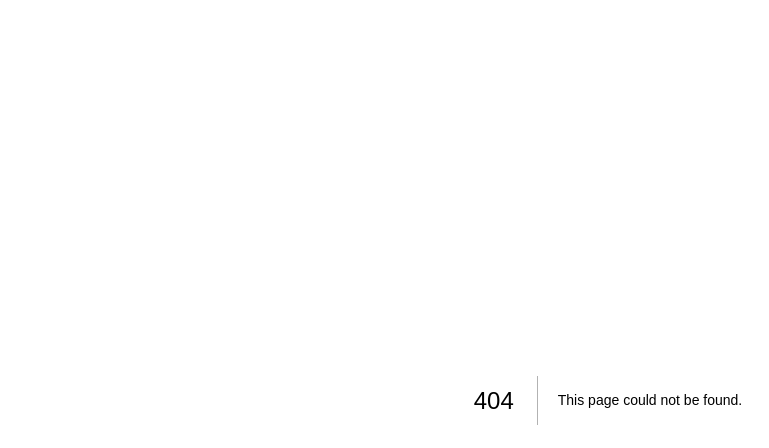
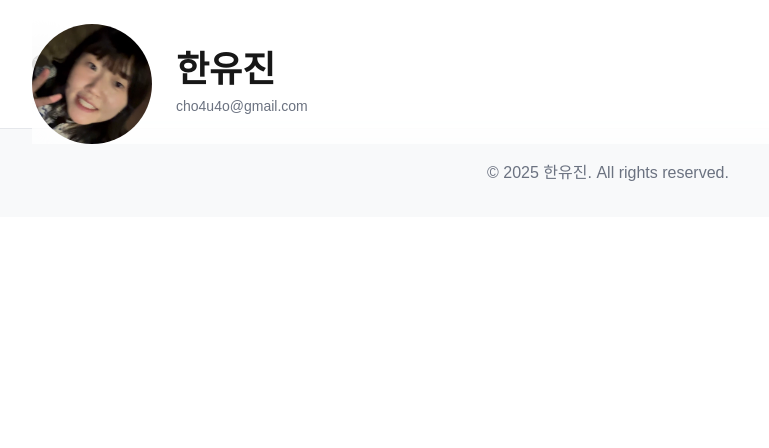
Before and after one commit to yummjin/port, a Next.js app: page /about in a window 1280 px wide. Before the commit this address had no page. Shown: the top 448 px of the page, without its empty margins (32-801 px from the left). Built offline with nearby package versions, Linux system fonts and the light colour scheme; a web font is replaced by a local one.

Commit message:
feat : update profile picture and about page

```diff
--- /dev/null
+++ b/src/pages/about/index.tsx
@@ -0,0 +1,40 @@
+import Layout from "@/components/Layout";
+import { DESCRIPTION } from "@/shared/data";
+import Head from "next/head";
+import Image from "next/image";
+
+export default function AboutPage() {
+  return (
+    <Layout>
+      <Head>
+        <title>한유진 - About</title>
+        <meta
+          name="description"
+          content="프론트엔드 개발자 한유진의 포트폴리오입니다"
+        />
+      </Head>
+
+      <section className="flex flex-col">
+        <header className="bg-background/70 fixed top-0 z-50 flex w-full flex-col pt-6 backdrop-blur-xl">
+          <div className="flex gap-6">
+            <div className="relative size-30 overflow-hidden rounded-full object-cover">
+              <Image
+                src="/profile.jpeg"
+                alt="한유진"
+                fill
+                objectFit="cover"
+                loading="lazy"
+                blurDataURL="/profile.jpeg"
+                placeholder="blur"
+              />
+            </div>
+            <div className="flex flex-col justify-center gap-2">
+              <p className="text-[36px] leading-none font-bold">한유진</p>
+              <p className="text-text-muted text-sm">{DESCRIPTION.email}</p>
+            </div>
+          </div>
+        </header>
+      </section>
+    </Layout>
+  );
+}
```
Also changed, not shown: public/profile.jpeg.
